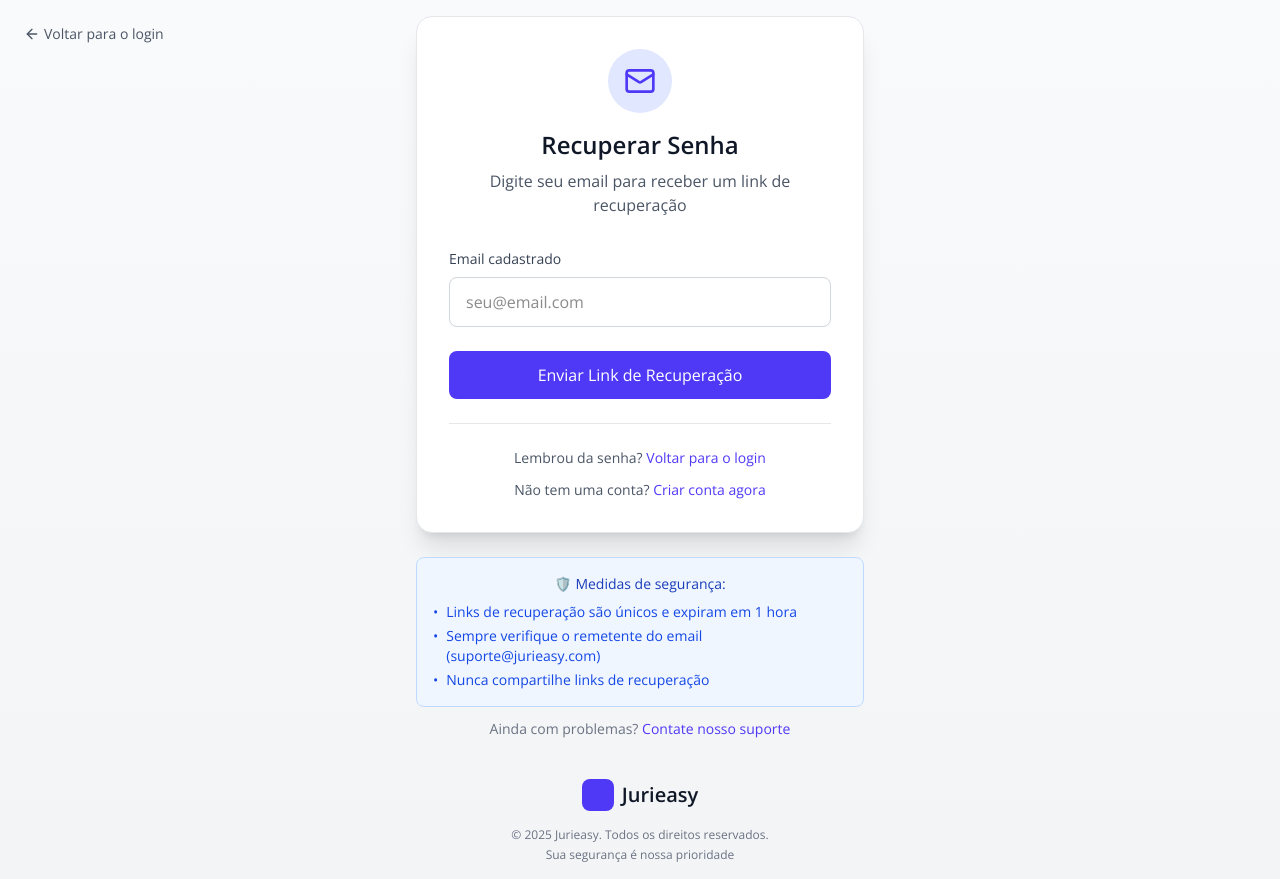
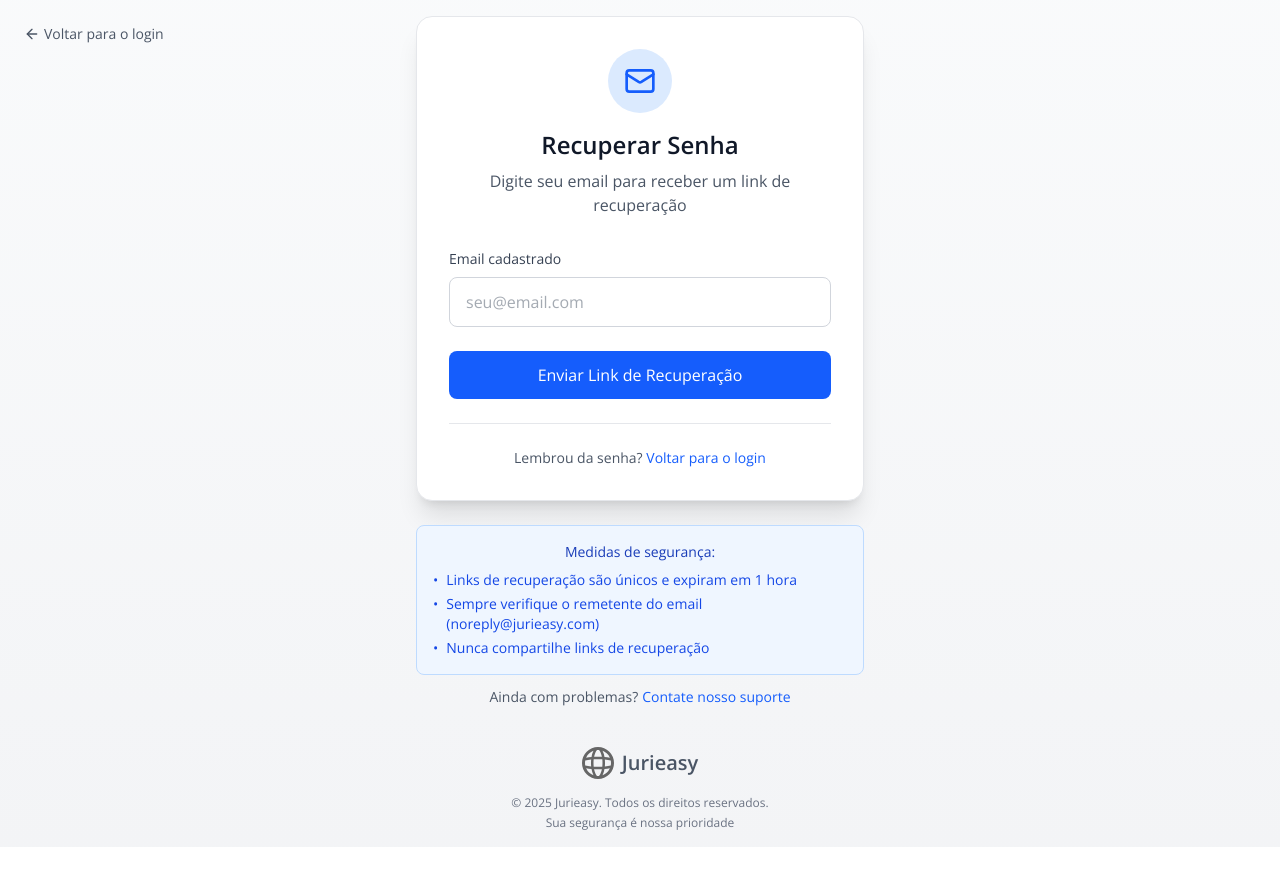
Before and after one commit to marcelacrvalho/jurieasy, a Next.js app: page /forgot-password in a window 1280 px wide. After the commit the page ends 847 px from the top, so only its background shows below. Built offline with nearby package versions, Linux system fonts and the light colour scheme; no server answers; a web font is replaced by a local one.

Commit message:
[WEB] - Criar pagina para redirecionamento de 'Esqueci Senha' e confirmação de verificação de e-mail

```diff
--- a/src/app/forgot-password/page.tsx
+++ b/src/app/forgot-password/page.tsx
@@ -2,10 +2,12 @@
 'use client';
 
 import { useState, FormEvent } from 'react';
+import Image from 'next/image';
 import { useRouter } from 'next/navigation';
 import Link from 'next/link';
 import { apiClient } from '../../lib/api-client';
 import { Mail, ArrowLeft, Loader2, CheckCircle, AlertCircle } from 'lucide-react';
+import { motion } from 'framer-motion';
 
 // Interface para os erros do formulário
 interface FormErrors {
@@ -126,8 +128,8 @@ export default function ForgotPasswordPage() {
                 <div className="bg-white rounded-2xl shadow-xl p-8 border border-gray-200">
                     {/* Cabeçalho */}
                     <div className="text-center mb-8">
-                        <div className="inline-flex items-center justify-center w-16 h-16 bg-indigo-100 rounded-full mb-4">
-                            <Mail className="w-8 h-8 text-indigo-600" />
+                        <div className="inline-flex items-center justify-center w-16 h-16 bg-blue-100 rounded-full mb-4">
+                            <Mail className="w-8 h-8 text-blue-600" />
                         </div>
                         <h1 className="text-2xl font-bold text-gray-900 mb-2">
                             Recuperar Senha
@@ -149,7 +151,7 @@ export default function ForgotPasswordPage() {
                                 value={email}
                                 onChange={handleEmailChange}
                                 placeholder="seu@email.com"
-                                className={`w-full px-4 py-3 border ${errors.email ? 'border-red-300' : 'border-gray-300'} rounded-lg focus:ring-2 focus:ring-indigo-500 focus:border-indigo-500 transition disabled:opacity-50`}
+                                className={`w-full px-4 py-3 text-gray-600 border ${errors.email ? 'border-red-300' : 'border-gray-300'} rounded-lg focus:ring-2 focus:ring-blue-500 focus:border-blue-500 transition disabled:opacity-50`}
                                 required
                                 disabled={loading}
                             />
@@ -162,7 +164,7 @@ export default function ForgotPasswordPage() {
                         <button
                             type="submit"
                             disabled={loading}
-                            className="w-full bg-indigo-600 text-white py-3 rounded-lg font-medium hover:bg-indigo-700 disabled:opacity-50 disabled:cursor-not-allowed flex items-center justify-center transition-all duration-200 hover:shadow-md"
+                            className="w-full bg-blue-600 text-white py-3 rounded-lg font-medium hover:bg-blue-700 disabled:opacity-50 disabled:cursor-not-allowed flex items-center justify-center transition-all duration-200 hover:shadow-md"
                         >
                             {loading ? (
                                 <>
@@ -192,8 +194,8 @@ export default function ForgotPasswordPage() {
 
                             {success && (
                                 <div className="mt-3 text-xs text-green-700">
-                                    <p>🔒 Por segurança, o link expira em 1 hora</p>
-                                    <p>📧 Verifique sua pasta de spam caso não encontre</p>
+                                    <p>Por segurança, o link expira em 1 hora</p>
+                                    <p>Verifique sua pasta de spam caso não encontre</p>
                                 </div>
                             )}
                         </div>
@@ -206,18 +208,9 @@ export default function ForgotPasswordPage() {
                                 Lembrou da senha?{' '}
                                 <Link
                                     href="/auth"
-                                    className="text-indigo-600 hover:text-indigo-800 font-medium"
+                                    className="text-blue-600 hover:text-blue-800 font-medium"
                                 >
                                     Voltar para o login
-                                </Link>
-                            </p>
-                            <p className="text-sm text-gray-600">
-                                Não tem uma conta?{' '}
-                                <Link
-                                    href="/register"
-                                    className="text-indigo-600 hover:text-indigo-800 font-medium"
-                                >
-                                    Criar conta agora
                                 </Link>
                             </p>
                         </div>
@@ -227,7 +220,7 @@ export default function ForgotPasswordPage() {
                 {/* Informações de segurança */}
                 <div className="mt-6 text-center text-sm text-gray-500 space-y-3">
                     <div className="bg-blue-50 p-4 rounded-lg border border-blue-200">
-                        <p className="font-medium text-blue-800 mb-2">🛡️ Medidas de segurança:</p>
+                        <p className="font-medium text-blue-800 mb-2"> Medidas de segurança:</p>
                         <ul className="text-left text-blue-700 space-y-1">
                             <li className="flex items-start">
                                 <span className="mr-2">•</span>
@@ -235,7 +228,7 @@ export default function ForgotPasswordPage() {
                             </li>
                             <li className="flex items-start">
                                 <span className="mr-2">•</span>
-                                <span>Sempre verifique o remetente do email (suporte@jurieasy.com)</span>
+                                <span>Sempre verifique o remetente do email (noreply@jurieasy.com)</span>
                             </li>
                             <li className="flex items-start">
                                 <span className="mr-2">•</span>
@@ -244,28 +237,58 @@ export default function ForgotPasswordPage() {
                         </ul>
                     </div>
 
-                    <p>
-                        Ainda com problemas?{' '}
-                        <Link
-                            href="/contact"
-                            className="text-indigo-600 hover:text-indigo-800 font-medium"
+                    <div className="inline-flex items-center">
+                        <p className="text-gray-600">
+                            Ainda com problemas?
+                        </p>
+                        <button
+                            onClick={() => {
+                                const subject = encodeURIComponent('Suporte - Recuperação de Senha - Jurieasy');
+                                const body = encodeURIComponent(
+                                    `Olá equipe Jurieasy,\n\nEstou com problemas para recuperar minha senha.\n\nInformações do problema:\n\n• Email cadastrado: \n• Data: ${new Date().toLocaleDateString('pt-BR')}\n• Descrição do problema:\n\nPor favor, me ajude a resolver esta questão.\n\nAtenciosamente,\n[Seu Nome]`
+                                );
+                                window.location.href = `mailto:suporte@jurieasy.com?subject=${subject}&body=${body}`;
+                            }}
+                            className="text-blue-600 hover:text-blue-800 font-medium bg-transparent border-none cursor-pointer hover:underline ml-1"
                         >
                             Contate nosso suporte
-                        </Link>
-                    </p>
+                        </button>
+                    </div>
                 </div>
             </div>
 
             {/* Footer/Branding */}
             <div className="mt-10 text-center">
-                <div className="flex items-center justify-center space-x-2 mb-4">
-                    <div className="w-8 h-8 bg-indigo-600 rounded-lg"></div>
-                    <span className="text-xl font-bold text-gray-900">Jurieasy</span>
-                </div>
-                <div className="text-xs text-gray-500">
+                <motion.div
+                    className="flex items-center justify-center space-x-2 mb-4"
+                    initial={{ opacity: 0, y: 10 }}
+                    animate={{ opacity: 1, y: 0 }}
+                    transition={{ delay: 0.2 }}
+                >
+                    <motion.div
+                        className="w-8 h-8 relative"
+                        whileHover={{ rotate: 15, scale: 1.1 }}
+                        transition={{ type: "spring", stiffness: 300 }}
+                    >
+                        <Image
+                            src="/globe.svg"
+                            alt="Jurieasy Logo"
+                            width={32}
+                            height={32}
+                            className="text-blue-600"
+                        />
+                    </motion.div>
+                    <span className="text-xl font-bold text-gray-600">Jurieasy</span>
+                </motion.div>
+                <motion.div
+                    className="text-xs text-gray-500"
+                    initial={{ opacity: 0 }}
+                    animate={{ opacity: 1 }}
+                    transition={{ delay: 0.3 }}
+                >
                     <p>© {new Date().getFullYear()} Jurieasy. Todos os direitos reservados.</p>
                     <p className="mt-1">Sua segurança é nossa prioridade</p>
-                </div>
+                </motion.div>
             </div>
         </div>
     );
--- a/src/app/reset-password/page.tsx
+++ b/src/app/reset-password/page.tsx
@@ -3,8 +3,10 @@
 import { useEffect, useState, Suspense, FormEvent, ChangeEvent } from 'react';
 import { useSearchParams, useRouter } from 'next/navigation';
 import Link from 'next/link';
+import Image from 'next/image';
 import { apiClient } from '../../lib/api-client';
 import { Lock, Eye, EyeOff, CheckCircle, AlertCircle, Loader2 } from 'lucide-react';
+import { motion } from 'framer-motion';
 
 // Interfaces de tipo
 interface FormData {
@@ -189,7 +191,7 @@ function ResetPasswordContent() {
         return (
             <div className="min-h-screen bg-gradient-to-b from-gray-50 to-gray-100 flex flex-col items-center justify-center p-4">
                 <div className="text-center">
-                    <Loader2 className="w-12 h-12 text-indigo-600 animate-spin mx-auto mb-4" />
+                    <Loader2 className="w-12 h-12 text-blue-600 animate-spin mx-auto mb-4" />
                     <h1 className="text-2xl font-semibold text-gray-800 mb-2">
                         Verificando token...
                     </h1>
@@ -207,8 +209,8 @@ function ResetPasswordContent() {
                 <div className="bg-white rounded-2xl shadow-xl p-8 border border-gray-200">
                     {/* Cabeçalho */}
                     <div className="text-center mb-8">
-                        <div className="inline-flex items-center justify-center w-16 h-16 bg-indigo-100 rounded-full mb-4">
-                            <Lock className="w-8 h-8 text-indigo-600" />
+                        <div className="inline-flex items-center justify-center w-16 h-16 bg-blue-100 rounded-full mb-4">
+                            <Lock className="w-8 h-8 text-blue-600" />
                         </div>
                         <h1 className="text-2xl font-bold text-gray-900 mb-2">
                             Nova Senha
@@ -234,14 +236,14 @@ function ResetPasswordContent() {
                             <div className="space-y-3">
                                 <button
                                     onClick={() => router.push('/forgot-password')}
-                                    className="w-full bg-indigo-600 text-white py-3 rounded-lg font-medium hover:bg-indigo-700 transition-all duration-200 hover:shadow-md"
+                                    className="w-full bg-blue-600 text-white py-3 rounded-lg font-medium hover:bg-blue-700 transition-all duration-200 hover:shadow-md"
                                 >
                                     Solicitar Novo Link
                                 </button>
 
                                 <Link
                                     href="/auth"
-                                    className="block w-full border-2 border-indigo-600 text-indigo-600 py-3 rounded-lg font-medium hover:bg-indigo-50 transition-all duration-200 text-center"
+                                    className="block w-full border-2 border-blue-600 text-blue-600 py-3 rounded-lg font-medium hover:bg-blue-50 transition-all duration-200 text-center"
                                 >
                                     Voltar para o Login
                                 </Link>
@@ -264,7 +266,7 @@ function ResetPasswordContent() {
                                             value={formData.newPassword}
                                             onChange={handleInputChange}
                                             placeholder="Mínimo 6 caracteres"
-                                            className={`w-full px-4 py-3 border ${errors.newPassword ? 'border-red-300' : 'border-gray-300'} rounded-lg focus:ring-2 focus:ring-indigo-500 focus:border-indigo-500 transition pr-10`}
+                                            className={`w-full px-4 py-3 border ${errors.newPassword ? 'border-red-300' : 'border-gray-300'} rounded-lg focus:ring-2 focus:ring-blue-500 focus:border-blue-500 transition pr-10`}
                                             disabled={loading}
                                         />
                                         <button
@@ -297,7 +299,7 @@ function ResetPasswordContent() {
                                             value={formData.confirmPassword}
                                             onChange={handleInputChange}
                                             placeholder="Digite a senha novamente"
-                                            className={`w-full px-4 py-3 border ${errors.confirmPassword ? 'border-red-300' : 'border-gray-300'} rounded-lg focus:ring-2 focus:ring-indigo-500 focus:border-indigo-500 transition pr-10`}
+                                            className={`w-full px-4 py-3 border ${errors.confirmPassword ? 'border-red-300' : 'border-gray-300'} rounded-lg focus:ring-2 focus:ring-blue-500 focus:border-blue-500 transition pr-10`}
                                             disabled={loading}
                                         />
                                         <button
@@ -340,7 +342,7 @@ function ResetPasswordContent() {
                                 <button
                                     type="submit"
                                     disabled={loading}
-                                    className="w-full bg-indigo-600 text-white py-3 rounded-lg font-medium hover:bg-indigo-700 disabled:opacity-50 disabled:cursor-not-allowed flex items-center justify-center transition-all duration-200 hover:shadow-md"
+                                    className="w-full bg-blue-600 text-white py-3 rounded-lg font-medium hover:bg-blue-700 disabled:opacity-50 disabled:cursor-not-allowed flex items-center justify-center transition-all duration-200 hover:shadow-md"
                                 >
                                     {loading ? (
                                         <>
@@ -383,7 +385,7 @@ function ResetPasswordContent() {
                                         Voltar para o{' '}
                                         <Link
                                             href="/auth"
-                                            className="text-indigo-600 hover:text-indigo-800 font-medium"
+                                            className="text-blue-600 hover:text-blue-800 font-medium"
                                         >
                                             login
                                         </Link>
@@ -406,14 +408,38 @@ function ResetPasswordContent() {
             </div>
 
             {/* Footer/Branding */}
+            {/* Footer/Branding */}
             <div className="mt-10 text-center">
-                <div className="flex items-center justify-center space-x-2 mb-4">
-                    <div className="w-8 h-8 bg-indigo-600 rounded-lg"></div>
-                    <span className="text-xl font-bold text-gray-900">Jurieasy</span>
-                </div>
-                <div className="text-xs text-gray-500">
-                    <p>© {new Date().getFullYear()} Jurieasy. Protegendo seus dados.</p>
-                </div>
+                <motion.div
+                    className="flex items-center justify-center space-x-2 mb-4"
+                    initial={{ opacity: 0, y: 10 }}
+                    animate={{ opacity: 1, y: 0 }}
+                    transition={{ delay: 0.2 }}
+                >
+                    <motion.div
+                        className="w-8 h-8 relative"
+                        whileHover={{ rotate: 15, scale: 1.1 }}
+                        transition={{ type: "spring", stiffness: 300 }}
+                    >
+                        <Image
+                            src="/globe.svg"
+                            alt="Jurieasy Logo"
+                            width={32}
+                            height={32}
+                            className="text-blue-600"
+                        />
+                    </motion.div>
+                    <span className="text-xl font-bold text-gray-600">Jurieasy</span>
+                </motion.div>
+                <motion.div
+                    className="text-xs text-gray-500"
+                    initial={{ opacity: 0 }}
+                    animate={{ opacity: 1 }}
+                    transition={{ delay: 0.3 }}
+                >
+                    <p>© {new Date().getFullYear()} Jurieasy. Todos os direitos reservados.</p>
+                    <p className="mt-1">Sua segurança é nossa prioridade</p>
+                </motion.div>
             </div>
         </div>
     );
@@ -424,7 +450,7 @@ export default function ResetPasswordPage() {
     return (
         <Suspense fallback={
             <div className="min-h-screen bg-gray-50 flex items-center justify-center">
-                <Loader2 className="w-8 h-8 text-indigo-600 animate-spin" />
+                <Loader2 className="w-8 h-8 text-blue-600 animate-spin" />
             </div>
         }>
             <ResetPasswordContent />
```
Also changed, not shown: src/app/auth/page.tsx (+9 -31 lines), 1 other file (tests, documents, lock files or other folders).
